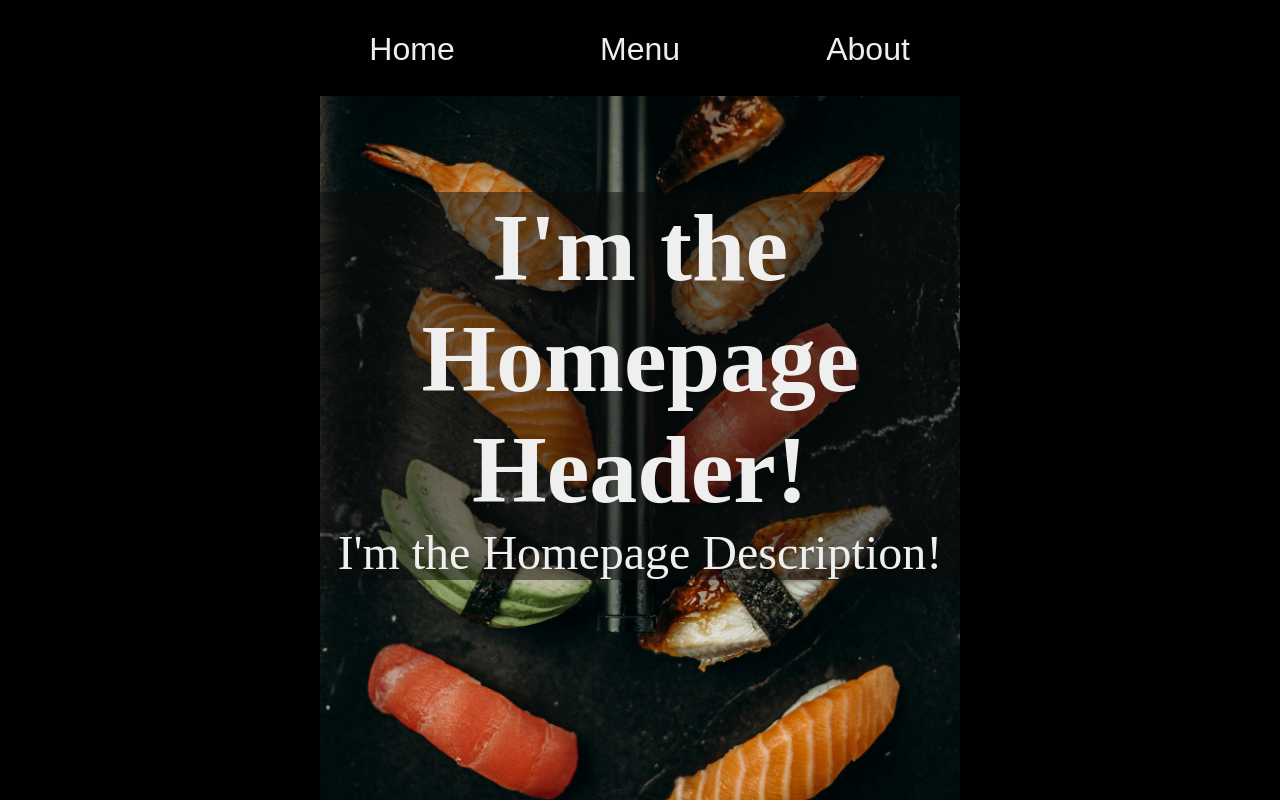
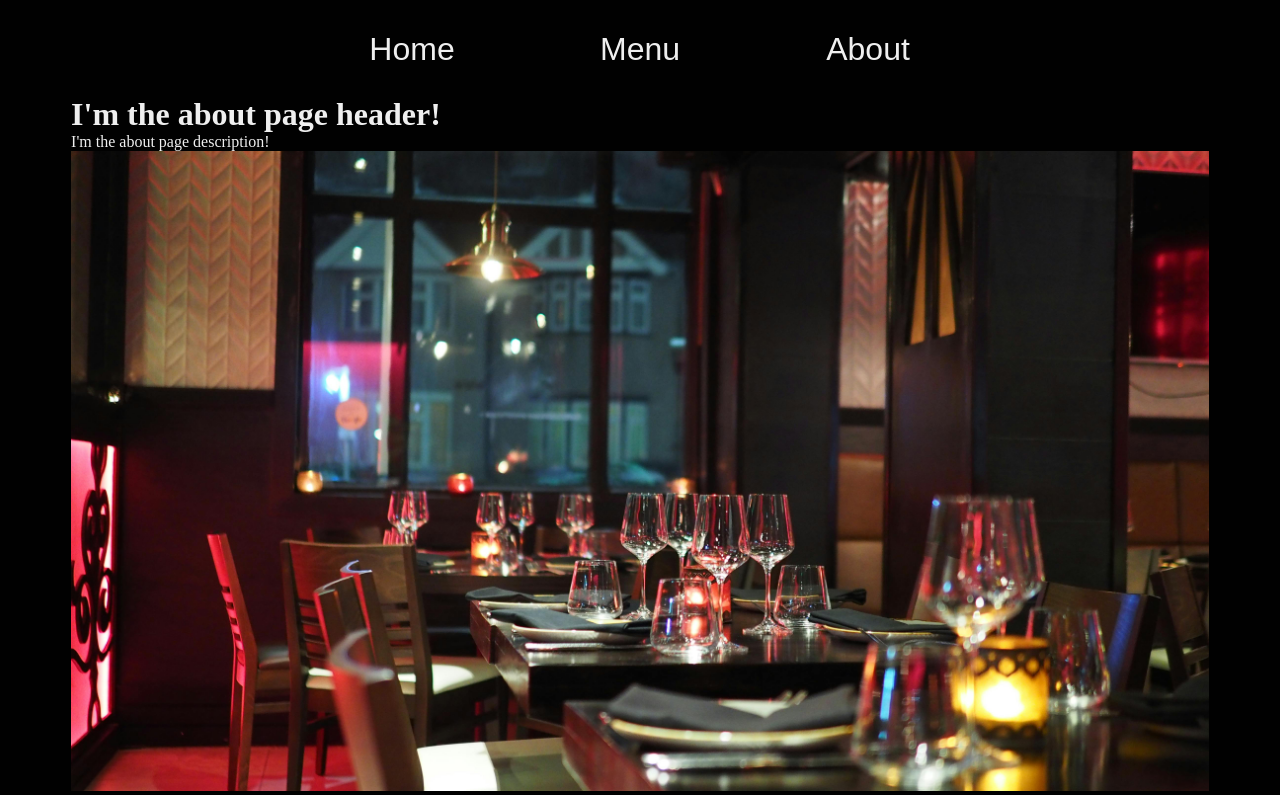
Before and after one commit to aschwimm/restaurant-homepage, a website built with webpack: page src/index.html in a window 1280 px wide. Both pictures are taken after a click on the button "About". Shown: the top 800 px of the page. Built offline with nearby package versions, Linux system fonts and the light colour scheme.

Commit message:
Attach event listener to about button that loads content in about-module

```diff
--- /dev/null
+++ b/src/components/about-component/about-module.js
@@ -0,0 +1,27 @@
+import DiningRoom from './dining-room.jpg';
+
+function aboutPage(header, description, image) {
+    const element = document.createElement('div');
+    const aboutImage = new Image();
+    const aboutHeader = document.createElement('h1');
+    const aboutDescription = document.createElement('div');
+    aboutHeader.innerText = header;
+    aboutDescription.innerText = description;
+    aboutImage.src = image;
+    aboutImage.classList.add('about-image');
+    element.appendChild(aboutHeader);
+    element.appendChild(aboutDescription);
+    element.appendChild(aboutImage);
+    return element;
+}
+
+export default function about() {
+    const element = document.createElement('div');
+    const content = aboutPage(
+        "I'm the about page header!",
+        "I'm the about page description!",
+        DiningRoom
+    )
+    element.appendChild(content);
+    return element;
+}
--- a/src/index.js
+++ b/src/index.js
@@ -2,6 +2,7 @@ import './style.css';
 
 import home from "./components/home-component/home-module";
 import menu from "./components/menu-component/menu-module";
+import about from "./components/about-component/about-module";
 
 document.addEventListener('DOMContentLoaded', ()=>{
     const container = document.getElementById('content');
@@ -16,7 +17,11 @@ document.addEventListener('DOMContentLoaded', ()=>{
         container.innerHTML = '';
         container.appendChild(menu());
     })
-
+    const aboutButton = document.getElementById('about');
+    aboutButton.addEventListener('click', () => {
+        container.innerHTML = '';
+        container.appendChild(about());
+    })
 
 
 });
--- a/src/style.css
+++ b/src/style.css
@@ -58,3 +58,7 @@ button:hover {
     height: 200px;
     width: auto;
 }
+.about-image {
+    height: 50vw;
+    width: auto;
+}
```
